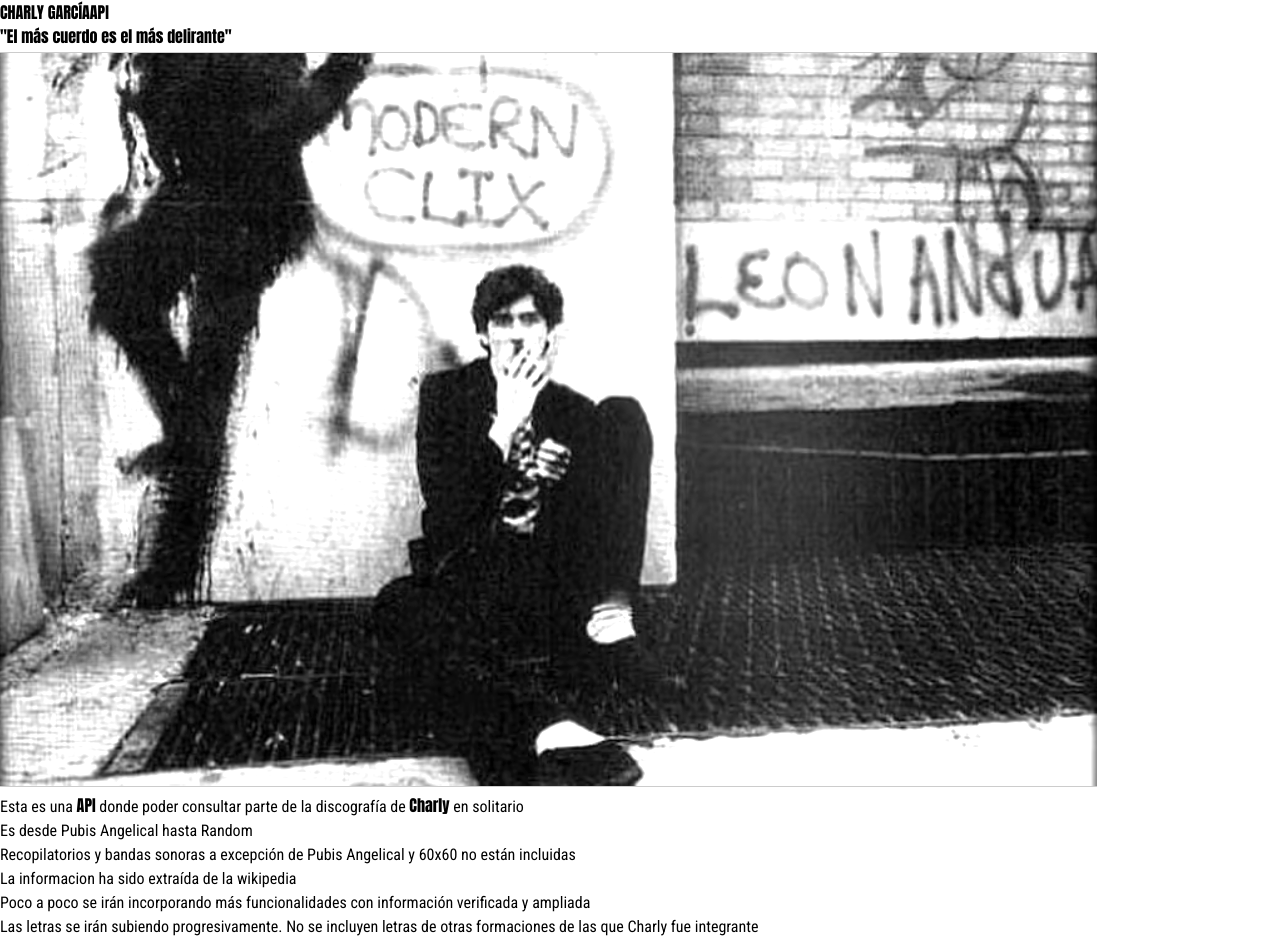
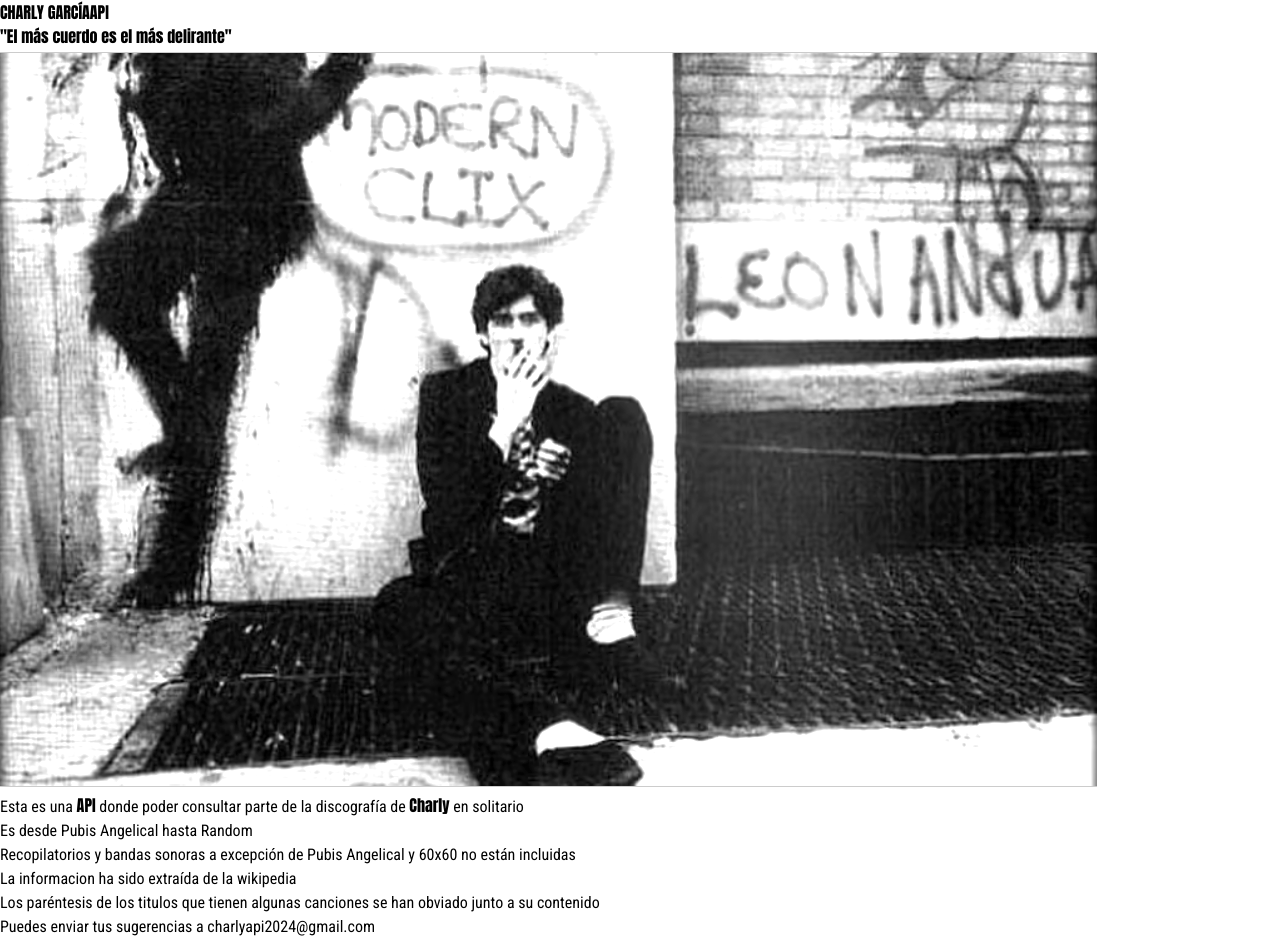
Before and after one commit to IsmaelBeronCastano/Charly_front, a React (Vite) app: page / in a window 1280 px wide. Shown: the top 942 px of the page. Built offline with nearby package versions, Linux system fonts and the light colour scheme.

Commit message:
eliminacion de dos frases

```diff
--- a/src/components/Main.tsx
+++ b/src/components/Main.tsx
@@ -11,8 +11,6 @@ const Main = () => {
                 <p className="text-xl font-bold mt-3 mb-2 pl-1">Es desde Pubis Angelical hasta Random</p>
                 <p className="text-xl font-bold mt-3 mb-2 pl-1">Recopilatorios y bandas sonoras a excepción de Pubis Angelical y 60x60 no están incluidas</p>
                 <p className="text-xl font-bold mt-3 mb-2 pl-1">La informacion ha sido extraída de la wikipedia</p>
-                <p className="text-xl font-bold mt-3 mb-2 pl-1">Poco a poco se irán incorporando más funcionalidades con información verificada y ampliada</p>
-                <p className="text-xl font-bold mt-3 mb-2 pl-1">Las letras se irán subiendo progresivamente. No se incluyen letras de otras formaciones de las que Charly fue integrante</p>
                 <p className="text-xl font-bold mt-3 mb-2 pl-1">Los paréntesis de los titulos que tienen algunas canciones se han obviado junto a su contenido</p>
                 <p className="text-xl font-bold mt-3 mb-2 pl-1">Puedes enviar tus sugerencias a charlyapi2024@gmail.com</p>
                 <p className="text-xl font-bold mt-3 mb-2 pl-1">¡Gracias!</p>
```
